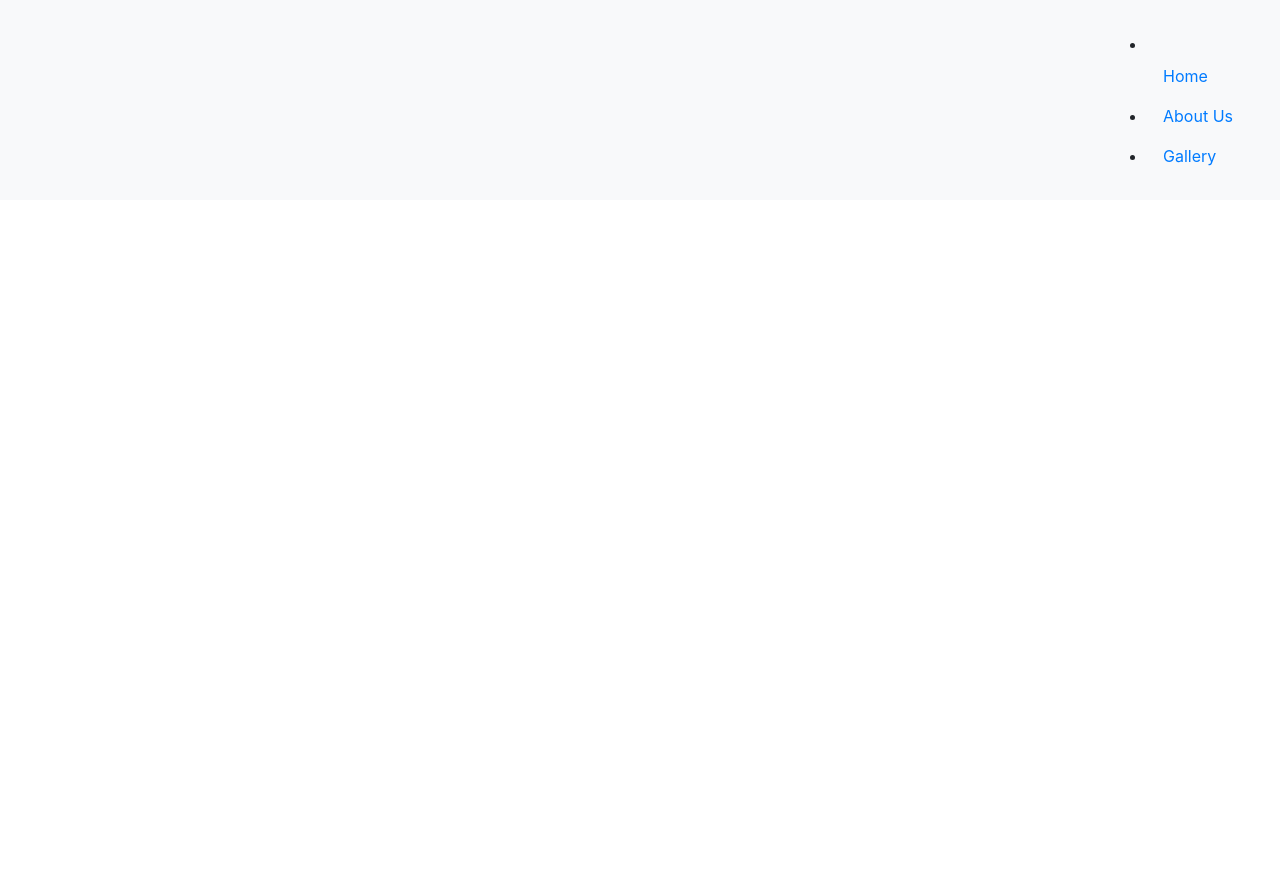
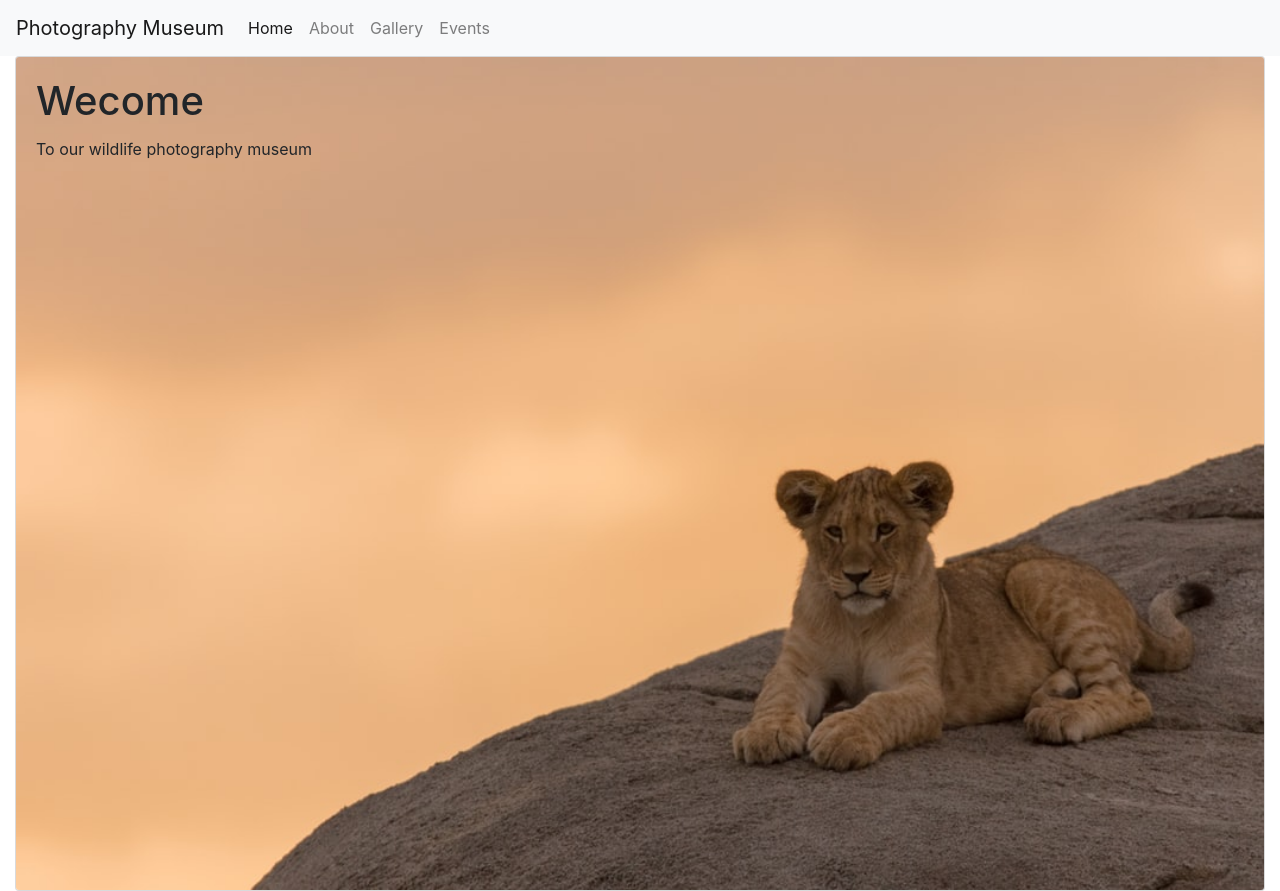
Before and after one commit to tlatk/photography-museum, a plain HTML site: page bootstrap-4.4.1-dist/index.html in a window 1280 px wide. Before the commit the page ends 800 px from the top, so only its background shows below. Drawn offline with Linux system fonts and the light colour scheme.

Commit message:
add image card

```diff
--- a/bootstrap-4.4.1-dist/index.html
+++ b/bootstrap-4.4.1-dist/index.html
@@ -10,30 +10,39 @@
 	</head>
 	<body>
 		<!--Navigation -->
-		<nav class="navbar navbar-expand-md navbar-light bg-light sticky-top">
-		<div class="container-fluid">
-			<a class="navbar-brand" href="#"><img src=""> <!--link to logo -->
-			<button class="navbar-toggler" type="button" data-toggle="collapse" data-target="#navbarResponsive">
+		<nav class="navbar navbar-expand-lg navbar-light bg-light">
+			<a class="navbar-brand" href="#">Photography Museum</a>
+			<button class="navbar-toggler" type="button" data-toggle="collapse"data-target="#navbarNav" aria-controls="navbarNav" aria-expanded="false" aria-label="Toggle navigation">
 				<span class="navbar-toggler-icon"></span>
 			</button>
-			<div class="collapse navbar-collapse" id="na">
-				<ul class="nabbar-nav ml-auto">
+			<div class="collapse navbar-collapse" id="navbarNav">
+				<ul class="navbar-nav">
 					<li class="nav-item active">
-						<a class="nav-link" href="#">Home</a>
+						<a class="nav-link" href="#">Home <span class="sr-only">(current)</span></a>
 					</li>
-					<li class="navbar-item">
-						<a class="nav-link" href="#">About Us</a>
+					<li class="nav-item">
+						<a class="nav-link" href="#">About</a>
 					</li>
-					<li class="navbar-item">
+					<li class="nav-item">
 						<a class="nav-link" href="#">Gallery</a>
+					</li>
+					<li class="nav-item">
+						<a class="nav-link" href="#">Events</a>
 					</li>
 				</ul>
 			</div>
-
-		</div>
 		</nav>
 
-
+		<!--Image Card-->
+		<div class="container-fluid">
+		<div class="card bg-light">
+			<img class="card-img" src="images/card image.jpg" alt="Card image">
+			<div class="card-img-overlay">
+				<h1 class="card-title">Wecome</h1>
+				<p class="card-text">To our wildlife photography museum</p>
+			</div>
+		</div>
+		</div>
 
 
 
```
Also changed, not shown: bootstrap-4.4.1-dist/images/card image 2.jpg (added), bootstrap-4.4.1-dist/images/card image.jpg (added).
